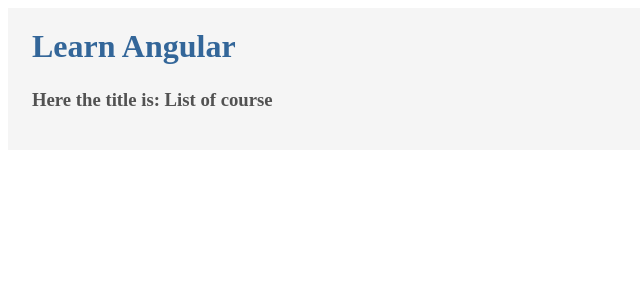
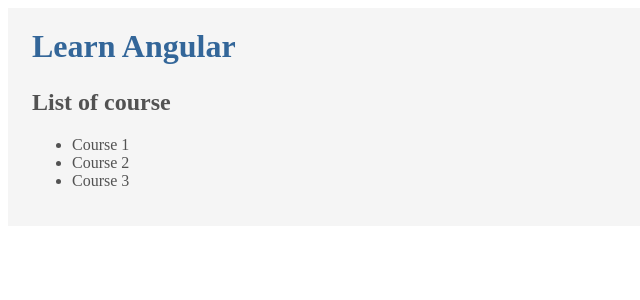
Before and after one commit to palashmon/learn-angular4, an Angular app: page / in a window 1280 px wide. Shown: the top 300 px of the page, without its empty margins (0-640 px from the left). Built offline with nearby package versions, Linux system fonts and the light colour scheme.

Commit message:
Add directive sample code Looked into structural directives. More info: https://angular.io/guide/structural-directives Syntax: *ngFor More info: https://angular.io/guide/template-syntax#ngFor

```diff
--- a/src/app/courses.component.ts
+++ b/src/app/courses.component.ts
@@ -2,12 +2,18 @@ import { Component } from '@angular/core';
 
 @Component({
   selector: 'app-courses',
-  template: '<h3 class="subtitle">{{ getTitle() }}</h3>'
+  template: `
+    <h2 class="subtitle">{{ title }}</h2>
+    <ul>
+        <li *ngFor="let course of courses">
+            {{ course }}
+        </li>
+    </ul>
+  `
 })
 export class CoursesComponent {
   title = 'List of course';
 
-  getTitle() {
-    return `Here the title is: ${this.title}`;
-  }
+  // Here we have an static array for demo
+  courses = ['Course 1', 'Course 2', 'Course 3'];
 }
```
Also changed, not shown: 2 other files (tests, documents, lock files or other folders).
